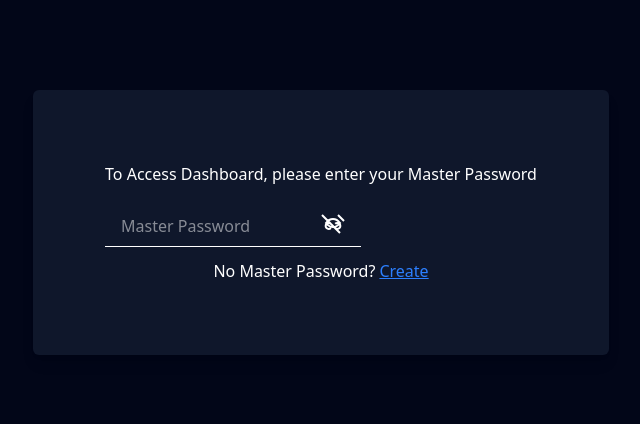
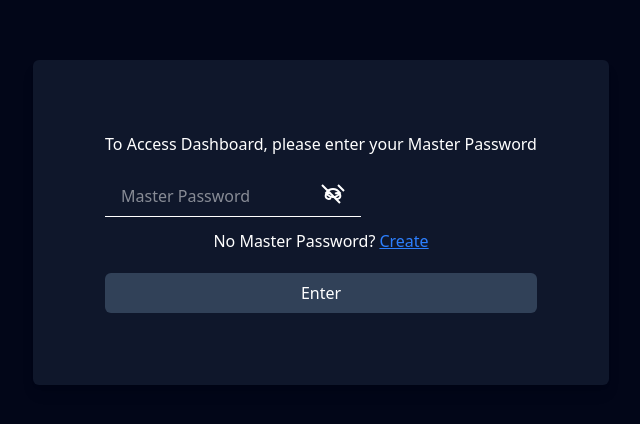
Before and after one commit to ShashankSreep/PasswordManager, a React (Vite) app: page /masterpass in a window 1280 px wide. Shown: the part 178-602 px from the top of the page, without its empty margins (319-959 px from the left). Built offline with nearby package versions, Linux system fonts and the light colour scheme.

Commit message:
Master Pass Auth Works

```diff
--- a/src/SecurePass/password.js
+++ b/src/SecurePass/password.js
@@ -1,4 +1,5 @@
 import bcrypt from 'bcryptjs';
+import { retrieveMasterPassword } from '../config/firebase_api';
 const saltRounds = 10;
 export const hashPassword = async (password) => {
     try {
@@ -10,9 +11,16 @@ export const hashPassword = async (password) => {
     }
 }
 
-export const comparePassword = async (password, hashedPass) => {
+export const comparePassword = async (password) => {
     try {
-        const match = await bcrypt.compare(password, hashedPass);
+        const masterPassword = await retrieveMasterPassword();
+        const match = await bcrypt.compare(password, masterPassword);
+        if (match) {
+            console.log("Password match!");
+        } else {
+            console.log("Password does not match!");
+            console.log(match);
+        }
         return match;
     } catch (error) {
         console.error("Error comparing password: ", error);
--- a/src/components/MasterPassword.jsx
+++ b/src/components/MasterPassword.jsx
@@ -15,23 +15,22 @@ import { compare } from 'bcryptjs';
 function MasterPassword () {
     const [showPass, setShowPass] = useState(false);
     const [masterPassword, setMasterPassword] = useState("");
+
     const navigate = useNavigate();
     const togglePass = () => {
         setShowPass(prevState => !prevState)
     }
 
-    const handleEnter = (e) => {
-        if (e.key == "Enter") {
-            console.log("Enter key pressed");
-
-            const curr_pass = masterPassword
-            if (comparePassword(curr_pass, masterPassword)) {
-                console.log("Master Password is correct");
-                navigate("/dashboard");
-            } else {
-                console.log("Master Password is incorrect");
-                alert("Master Password is incorrect");
-            }
+    const handleEnter = async () => {
+        const curr_pass = masterPassword
+        const match = await comparePassword(curr_pass);
+        console.log("match?", match);
+        if (match) {
+            console.log("Master Password is correct");
+            navigate("/dashboard");
+        } else {
+            console.log("Master Password is incorrect");
+            alert("Master Password");
         }
     }
 
@@ -49,7 +48,6 @@ function MasterPassword () {
                     type={showPass ? "text" : "password"}
                     placeholder="Master Password"
                     onChange={handlePassChange}
-                    onKeyPress={handleEnter}
                     className="w-full px-4 py-2 border-b border-white-300 text-white focus:outline-none"
                 />
                 <button
@@ -69,6 +67,7 @@ function MasterPassword () {
               </button>
                 </div>
                 <h1 className="text-white text-center mt-3">No Master Password?<a href="/createMaster" className="text-blue-500 underline ml-1">Create</a></h1>
+                <button className='px-8 py-2 bg-slate-700 hover:bg-slate-600 rounded-md text-white cursor-pointer mt-5' onClick={handleEnter}>Enter</button>
             </div>
 
         </div>
--- a/src/config/firebase_api.js
+++ b/src/config/firebase_api.js
@@ -1,6 +1,6 @@
 // Functions, which we will call in our components => Basically API to interact with Firebase
 import { getAuth, signInWithPopup, GoogleAuthProvider } from "firebase/auth";
-import { doc, setDoc, getFirestore, addDoc, deleteDoc, updateDoc } from "firebase/firestore";
+import { doc, setDoc, getFirestore, addDoc, deleteDoc, updateDoc, getDoc } from "firebase/firestore";
 import { db } from "./firebase";
 
 export const addNewMasterPassword = async (masterPassword) =>  {
@@ -15,8 +15,9 @@ export const addNewMasterPassword = async (masterPassword) =>  {
 
 export const retrieveMasterPassword = async () => {
     try {
-        const querySnapshot = await getDocs(collection(db, "MasterPassword", "MP"));
-        console.log("Master Password: ", querySnapshot.data());
+        const querySnapshot = await getDoc(doc(db, "MasterPassword", "MP"));
+        console.log("Master Password: ", querySnapshot.data().masterPassword);
+        return querySnapshot.data().masterPassword;
     } catch (error) {
         console.error("Error retrieving master password: ", error);
     }
```
